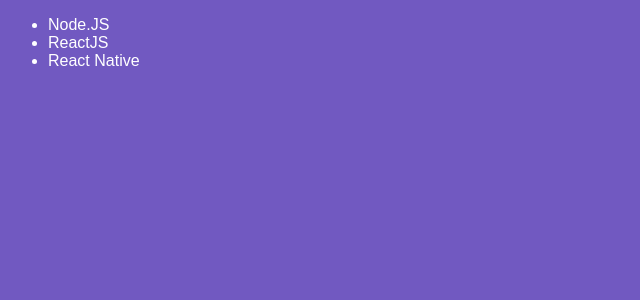
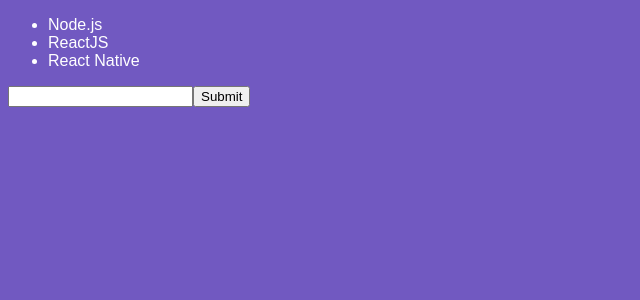
Before and after one commit to jonatasferreirajk/GoStack, a React app in the folder modulo04/: page / in a window 1280 px wide. Shown: the top 300 px of the page, without its empty margins (0-640 px from the left). Built offline with nearby package versions, Linux system fonts and the light colour scheme.

Commit message:
Estado & Imutabilidade

```diff
--- a/modulo04/src/components/TechList.js
+++ b/modulo04/src/components/TechList.js
@@ -3,6 +3,7 @@ import React, {Component} from 'react';
 class TechList extends Component{
 
   state={
+    newTech: '',
     techs: [
       'Node.js',
       'ReactJS',
@@ -10,14 +11,34 @@ class TechList extends Component{
     ]
   };
 
+  handleInputChange = e =>{
+    this.setState({newTech: e.target.value});
+  }
+
+  handleSubmit = e =>{
+    e.preventDefault();
+
+    this.setState({
+      techs: [... this.state.techs, this.state.newTech],
+      newTech: '',
+    });
+  }
 
   render(){
     return (
+
+      <form onSubmit={this.handleSubmit}>
       <ul>
-        <li>Node.JS</li>
-        <li>ReactJS</li>
-        <li>React Native</li>
+        {this.state.techs.map(tech => <li key={tech}>{tech}</li>)}
       </ul>
+      <input
+        type="text"
+        onChange={this.handleInputChange}
+        value={this.state.newTech}
+      />
+      <button type="submit">Submit</button>
+      </form>
+
     );
   }
 }
```
